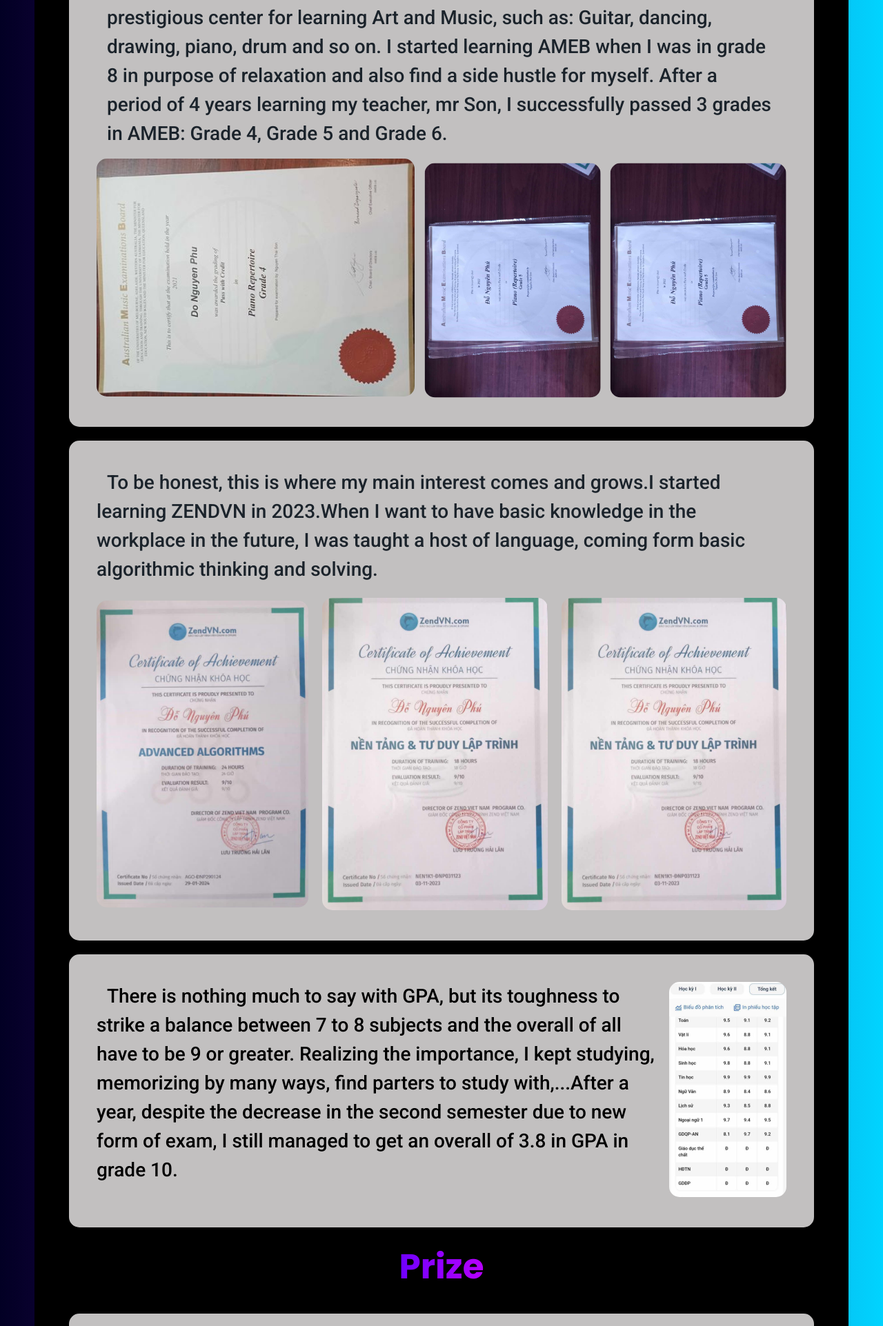
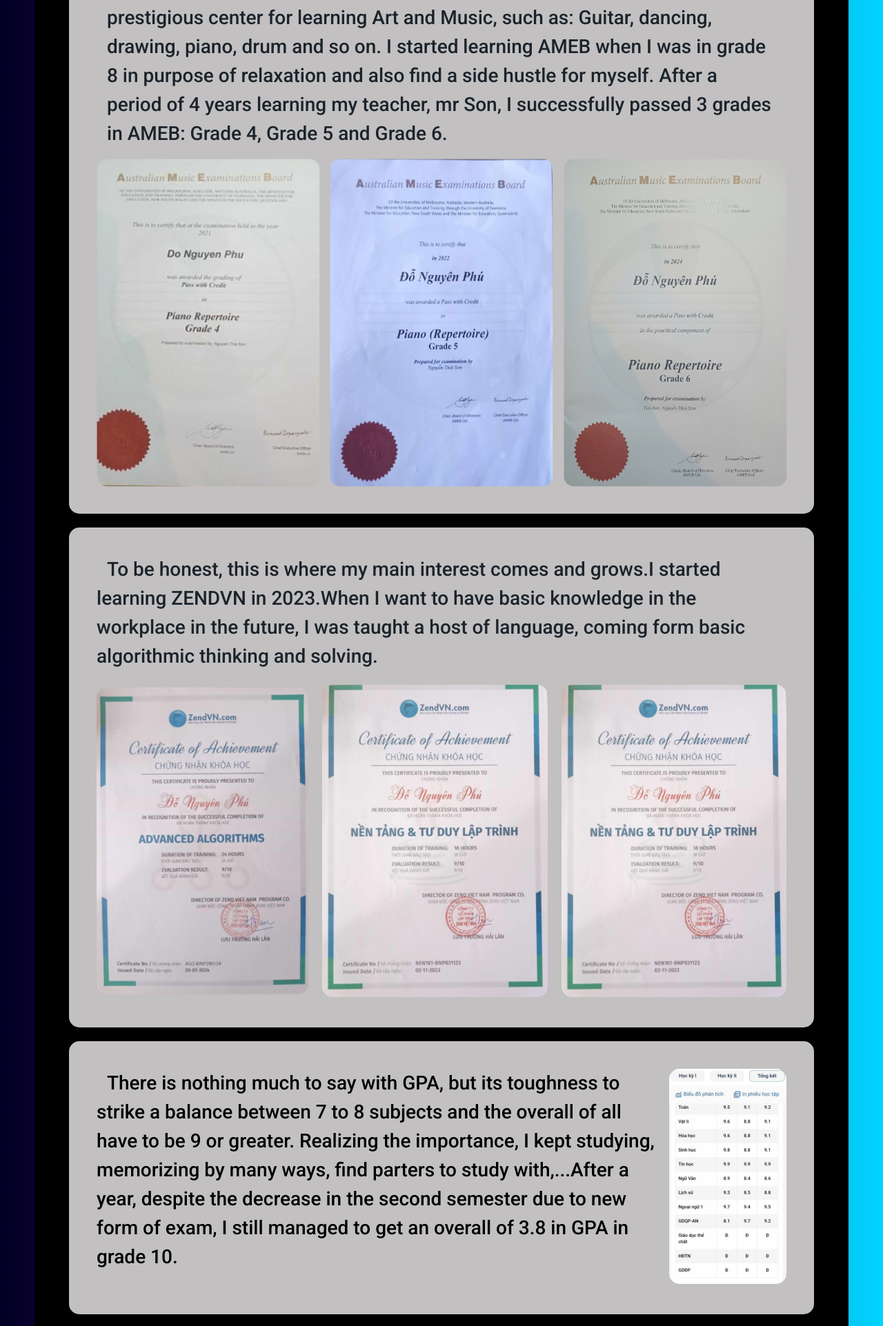
Before and after one commit to donguyenphu/Porfolio, a PHP site: page /reward.html in a window 1280 px wide. Shown: the part 2188-4111 px from the top of the page at 69% size. Run offline with PHP 8.4, Linux system fonts and the light colour scheme; some libraries are stand-ins or nearby versions.

Commit message:
update AMEB images

```diff
--- a/reward.css
+++ b/reward.css
@@ -30,10 +30,9 @@
     background-color: #c2c0c0;
     border-radius: 15px;
     margin-bottom: 20px;
-    /* align-items: center; */
 }
-.IELTSimageMain, .Coursera1Main, .Coursera2Main, .Coursera3Main, .Coursera4Main, .Coursera5Main, .AMEBleftMain, .AMEBmidMain, .AMEBrightMain, .ZENDVNleftMain, .ZENDVNmidMain, .ZENDVNrightMain, .imageGPAmain {
-    /* border: 2px solid black; */
+.AMEBleftMain, .AMEBmidMain, .AMEBrightMain {
+    flex: 1;
 }
 .IELTSintroductionWrapper {
     width: 50%;
@@ -71,21 +70,16 @@
 .allAMEBimageWrapper {
     display: flex;
     gap: 15px;
-    align-items: center;
 }
 .AMEBleftMain ,.AMEBmidMain ,.AMEBrightMain {
     width: 100%;
     height: 100%;
     border-radius: 15px;
 }
-.AMEBleftWrapper {
-    width: 47.5%;
-    /* transform: rotate(90deg); */
-}
-.AMEBmidWrapper, .AMEBrightWrapper {
-    width: 26.25%;
+.AMEBleftWrapper, .AMEBmidWrapper, .AMEBrightWrapper {
+    width: 33.33%;
+    object-fit: cover;
     transform: rotate(180deg);
-    /* overflow: hidden; */
 }
 .allCourseraImageWrapper {
     gap: 15px;
--- a/reward.html
+++ b/reward.html
@@ -119,13 +119,13 @@
                         </div>
                         <div class="allAMEBimageWrapper">
                             <div class="AMEBleftWrapper">
-                                <img src="./AMEB4.jpg" class="AMEBleftMain">
+                                <img src="./AMEB4.JPG" class="AMEBleftMain">
                             </div>
                             <div class="AMEBmidWrapper">
-                                <img src="./AMEB5.jfif" class="AMEBmidMain">
+                                <img src="./AMEB5.PNG" class="AMEBmidMain">
                             </div>
                             <div class="AMEBrightWrapper">
-                                <img src="./AMEB5.jfif" class="AMEBrightMain">
+                                <img src="./AMEB6.jpg" class="AMEBrightMain">
                             </div>
                         </div>
                     </div>
```
Also changed, not shown: AMEB4.jpg, AMEB5.PNG (added), AMEB5.jfif (deleted), AMEB6.jpg (added).
